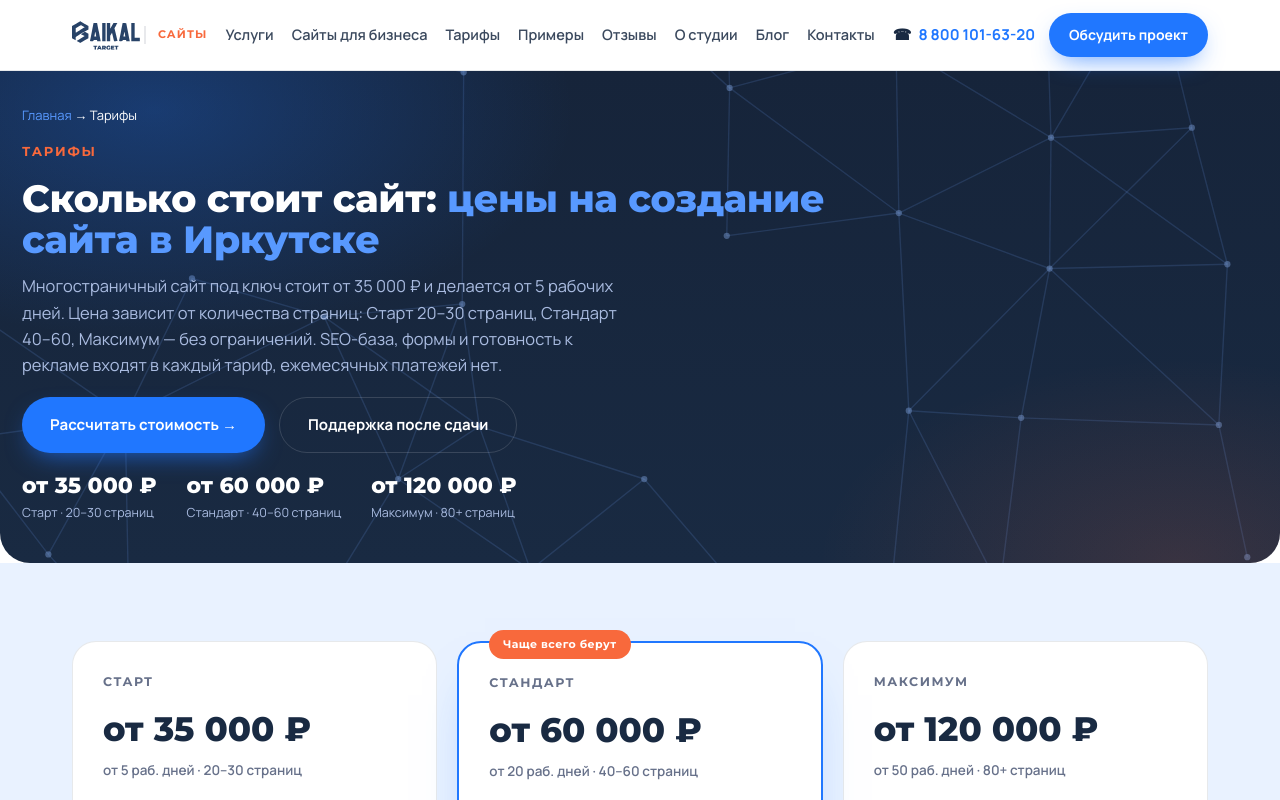
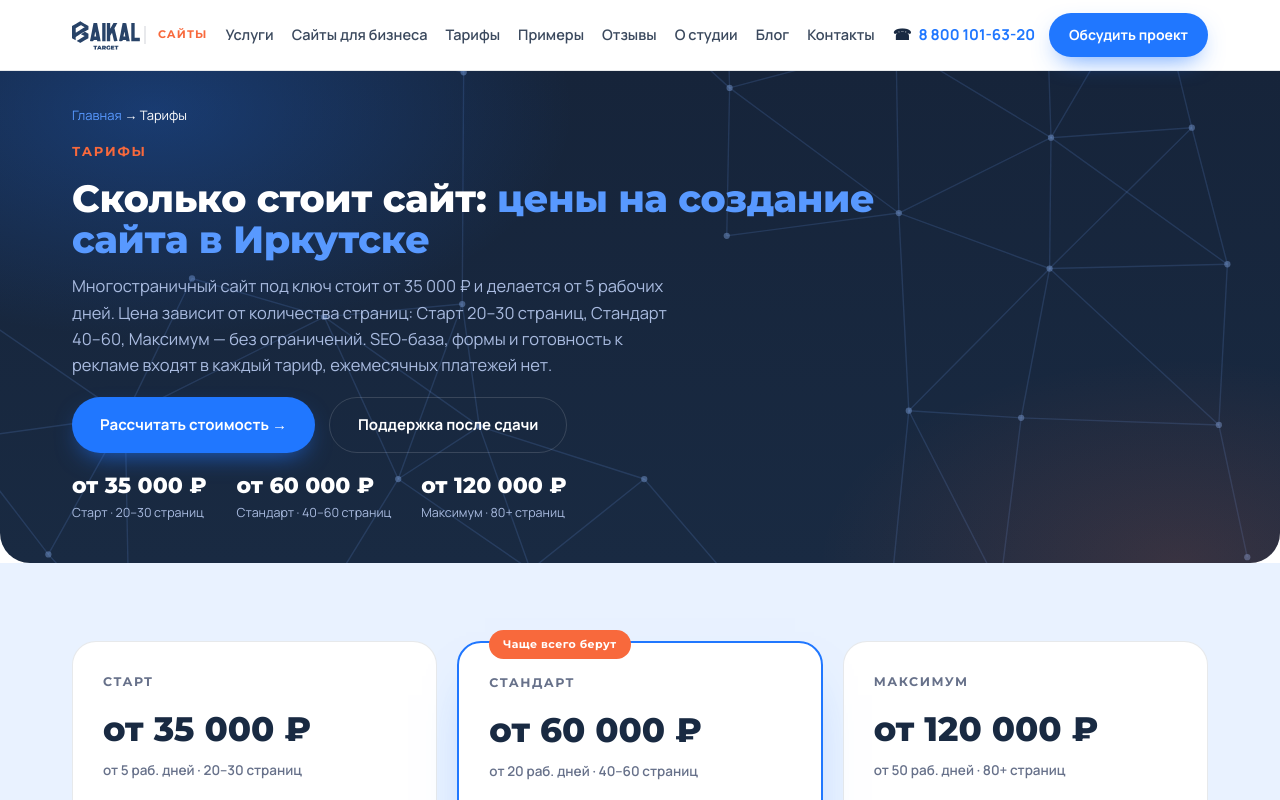
Before and after one commit to baikaltarget/baikaltargetsites, a Next.js app: page /tarify in a window 1280 px wide. Shown: the top 800 px of the page. Built offline with nearby package versions, Linux system fonts and the light colour scheme.

Commit message:
Первые экраны без картинки: контейнер снова по центру
Co-Authored-By: Claude Fable 5.1 <noreply@anthropic.com>
Claude-Session: https://claude.ai/code/session_01FpcLRrMQdhJCE9pUHux9xG

```diff
--- a/app/globals.css
+++ b/app/globals.css
@@ -642,7 +642,7 @@ a.rv-src:hover{color:var(--blue);border-color:var(--blue)}
 
 /* ===== внутренние первые экраны ===== */
 .page-hero .hero-inner{padding-top:34px;padding-bottom:40px;grid-template-columns:1.15fr .85fr;gap:30px}
-.page-hero .hero-inner-solo{grid-template-columns:1fr;max-width:none;padding-bottom:40px}
+.page-hero .hero-inner-solo{grid-template-columns:1fr;padding-bottom:40px}
 .page-hero .hero-inner-solo>div{max-width:820px}
 .page-hero .crumbs{margin-bottom:12px}
 .page-hero h1{font-size:clamp(26px,3.3vw,38px);margin:6px 0 12px}
```
